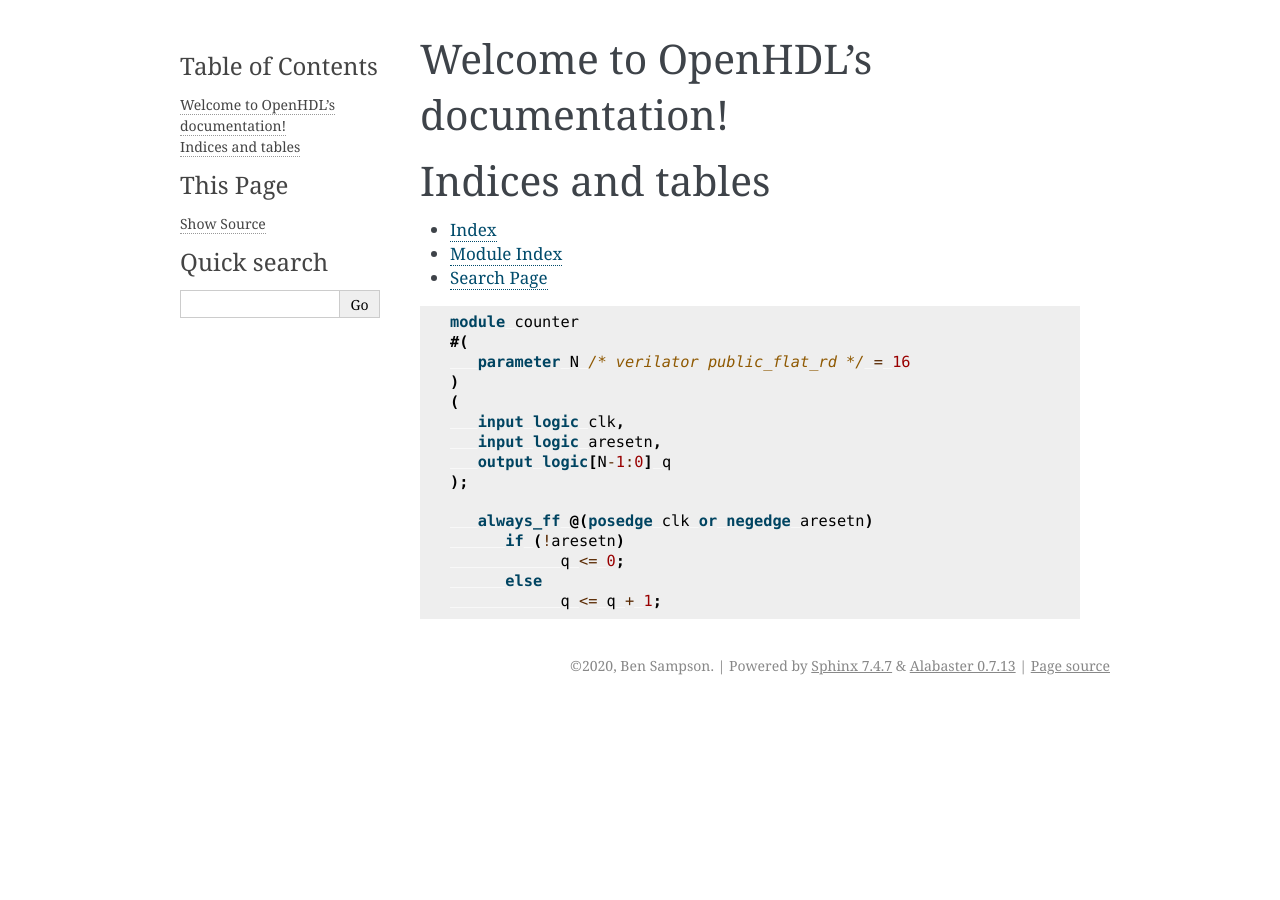
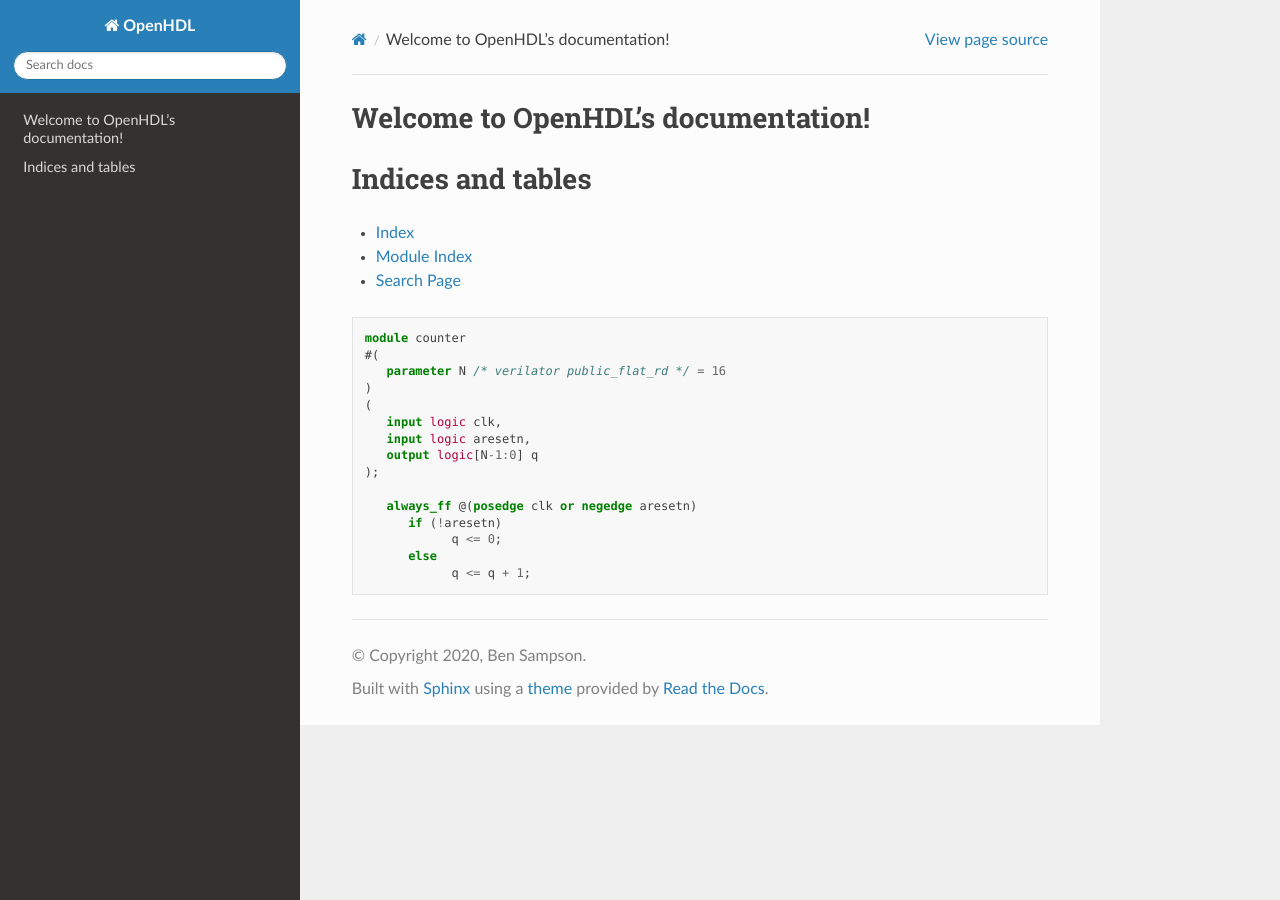
Before and after one commit to bensampson5/libsv, a Sphinx documentation site: the page built from docs/source/index.rst, in a window 1280 px wide. Built offline with Sphinx 7.4.7 and the Read the Docs theme 2.0.0, drawn with Linux system fonts in a browser that asks for light colours.

Commit message:
Add sphinx_rtd_theme

```diff
--- a/docs/source/conf.py
+++ b/docs/source/conf.py
@@ -28,6 +28,7 @@ author = 'Ben Sampson'
 # extensions coming with Sphinx (named 'sphinx.ext.*') or your custom
 # ones.
 extensions = [
+    "sphinx_rtd_theme"
 ]
 
 # Add any paths that contain templates here, relative to this directory.
@@ -44,7 +45,7 @@ exclude_patterns = []
 # The theme to use for HTML and HTML Help pages.  See the documentation for
 # a list of builtin themes.
 #
-# html_theme = 'alabaster'
+html_theme = 'sphinx_rtd_theme'
 
 # Add any paths that contain custom static files (such as style sheets) here,
 # relative to this directory. They are copied after the builtin static files,
```
Also changed, not shown: 1 other file.
